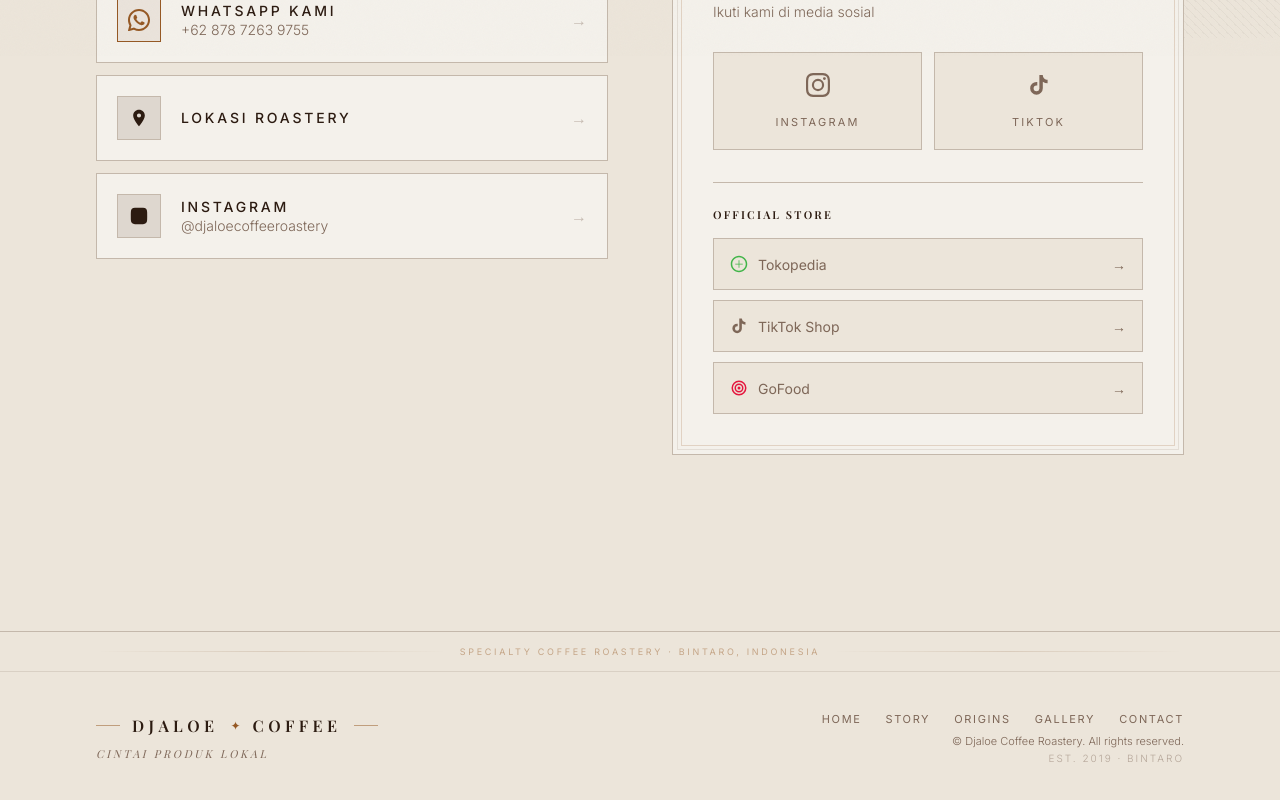
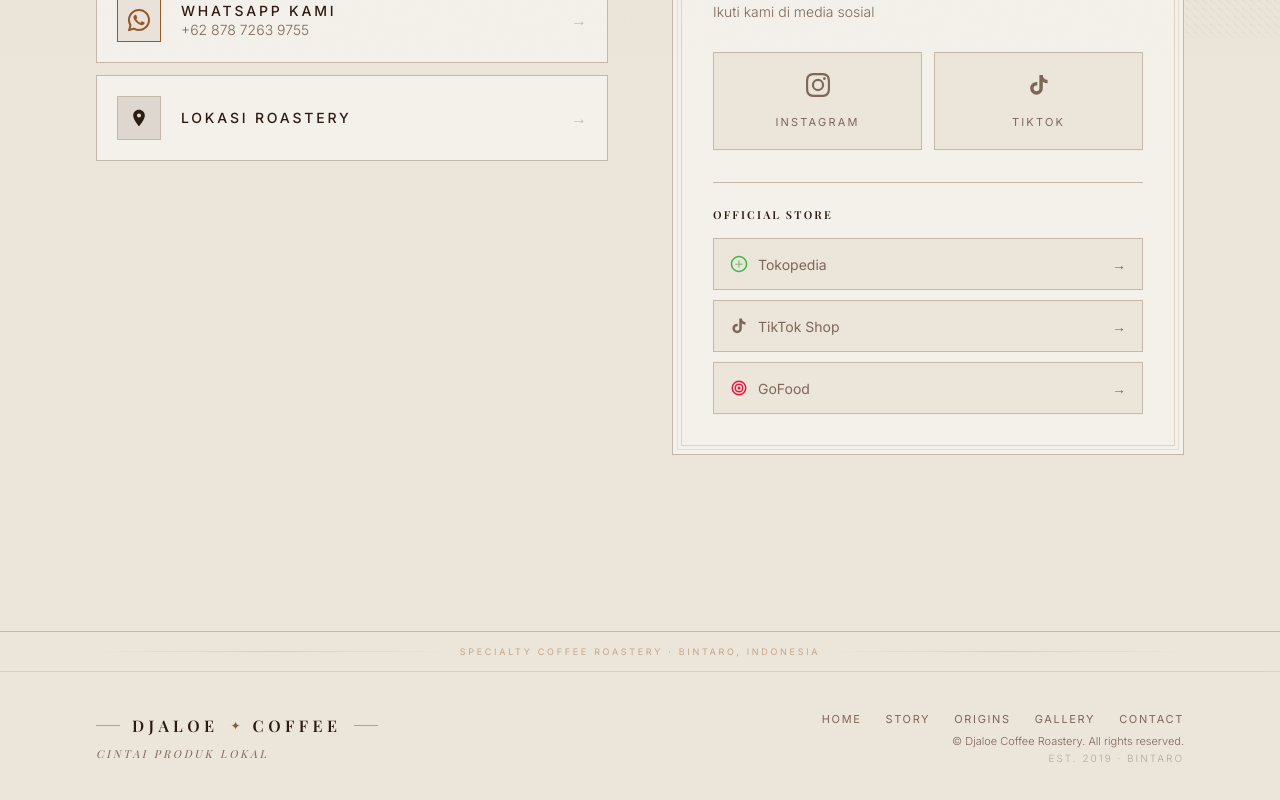
Before and after one commit to faqih101/djaloecofferoastery, a Next.js app: page /contact in a window 1280 px wide. Shown: the part 744-1544 px from the top of the page. Built offline with nearby package versions, Linux system fonts and the light colour scheme; no server answers; the database is empty; a web font is replaced by a local one.

Commit message:
gg contact udahh

```diff
--- a/app/(site)/contact/page.tsx
+++ b/app/(site)/contact/page.tsx
@@ -122,31 +122,7 @@
                   <div className="c-arrow">→</div>
                 </a>
 
-                {/* Instagram */}
-                <a
-                  href="https://www.instagram.com/djaloecoffeeroastery"
-                  target="_blank"
-                  rel="noopener"
-                  className="c-item c-item-link"
-                >
-                  <div className="c-icon c-icon-m">
-                    <svg
-                      width="20"
-                      height="20"
-                      viewBox="0 0 24 24"
-                      fill="currentColor"
-                    >
-                      <path d="M12 2.163c3.204 0 3.584.012 4.85.07 3.252.148 4.771 1.691 4.919 4.919.058 1.265.069 1.645.069 4.849 0 3.205-.012 3.584-.069 4.849-.149 3.225-1.664 4.771-4.919 4.919-1.266.058-1.644.07-4.85.07-3.204 0-3.584-.012-4.849-.07-3.26-.149-4.771-1.699-4.919-4.92-.058-1.265-.07-1.644-.07-4.849 0-3.204.013-3.583.07-4.849.149-3.227 1.664-4.771 4.919-4.919 1.266-.057 1.645-.069 4.849-.069z" />
-                    </svg>
-                  </div>
 
-                  <div className="c-info">
-                    <div className="c-title">Instagram</div>
-                    <div className="c-sub">@djaloecoffeeroastery</div>
-                  </div>
-
-                  <div className="c-arrow">→</div>
-                </a>
               </div>
             </div>
 
```
